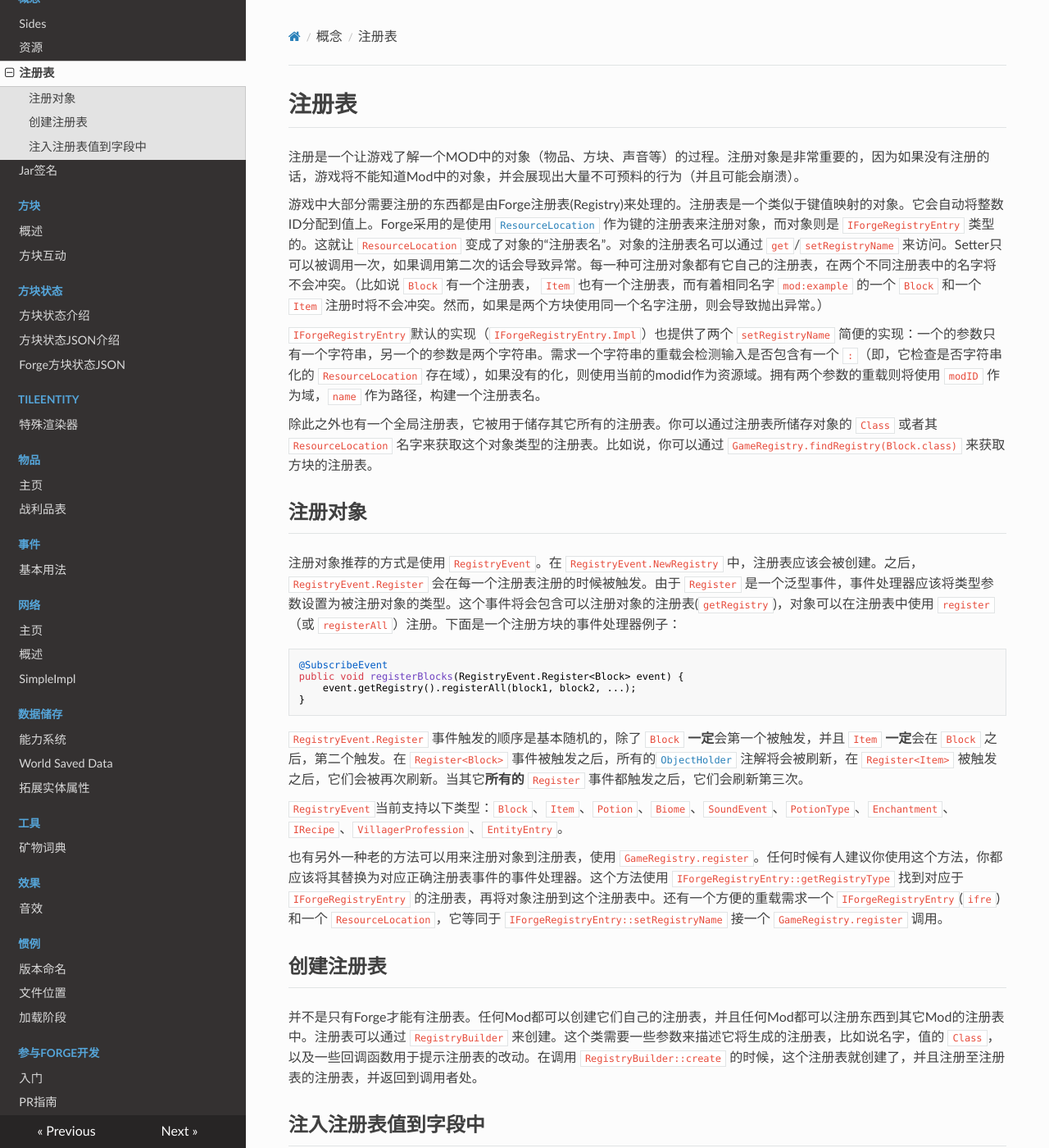
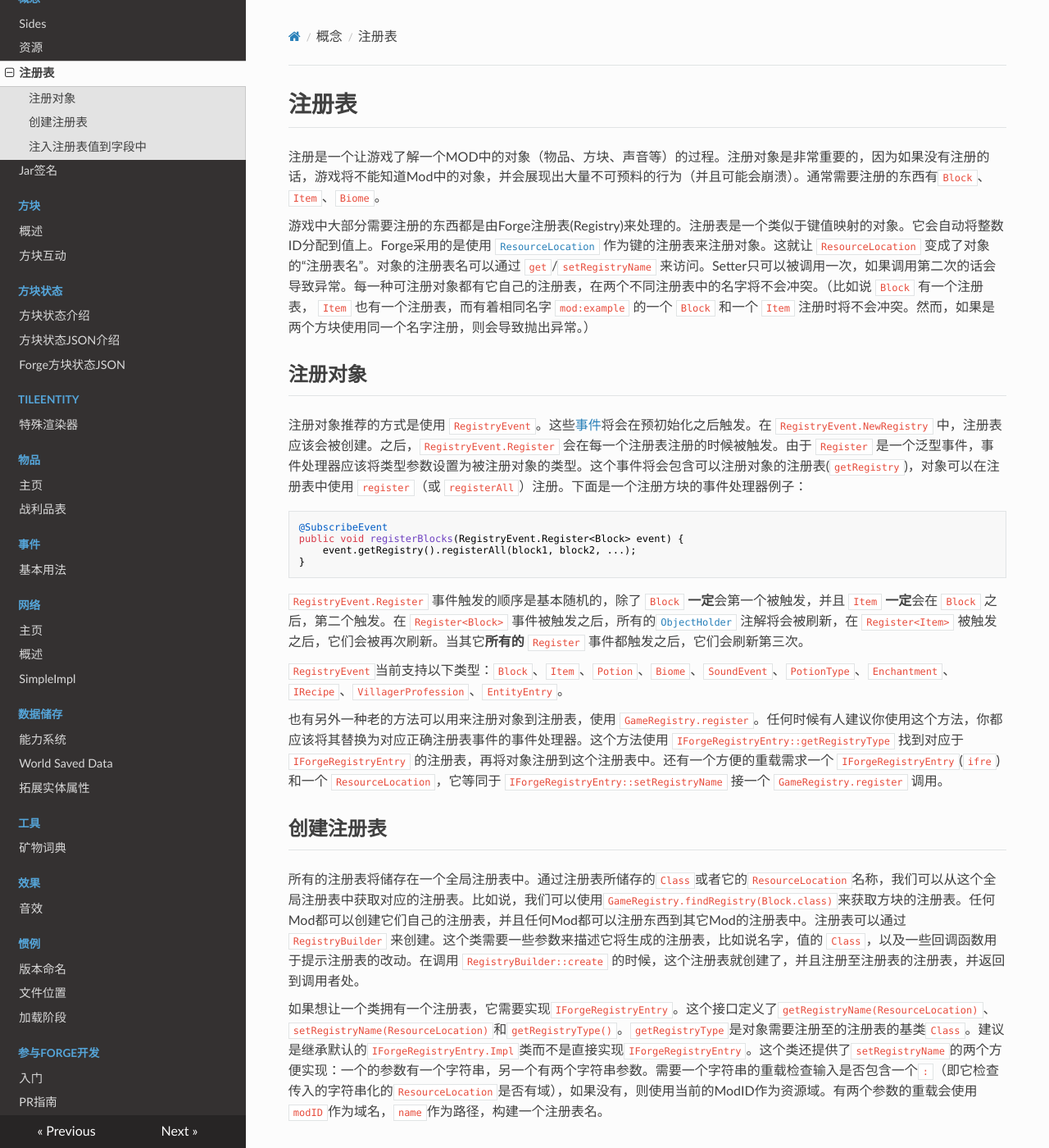
Before and after one commit to Krasjet/Forge-Documentation-CN, an MkDocs documentation site: the page built from docs/concepts/registries.md, in a window 1280 px wide and 1400 px high. Shown: the whole window at 82% size. Built offline with MkDocs 1.6.1, drawn with Linux system fonts in a browser that asks for light colours; nearby versions of some CDN libraries; old or Windows-style settings are respelled for this version of MkDocs.

Commit message:
Make Registries page more beginner friendly

````diff
--- a/docs/concepts/registries.md
+++ b/docs/concepts/registries.md
@@ -1,18 +1,14 @@
 注册表
 =====
 
-注册是一个让游戏了解一个MOD中的对象（物品、方块、声音等）的过程。注册对象是非常重要的，因为如果没有注册的话，游戏将不能知道Mod中的对象，并会展现出大量不可预料的行为（并且可能会崩溃）。
+注册是一个让游戏了解一个MOD中的对象（物品、方块、声音等）的过程。注册对象是非常重要的，因为如果没有注册的话，游戏将不能知道Mod中的对象，并会展现出大量不可预料的行为（并且可能会崩溃）。通常需要注册的东西有`Block`、`Item`、`Biome`。
 
-游戏中大部分需要注册的东西都是由Forge注册表(Registry)来处理的。注册表是一个类似于键值映射的对象。它会自动将整数ID分配到值上。Forge采用的是使用 [`ResourceLocation`][ResourceLocation] 作为键的注册表来注册对象，而对象则是 `IForgeRegistryEntry` 类型的。这就让 `ResourceLocation` 变成了对象的“注册表名"。对象的注册表名可以通过 `get`/`setRegistryName` 来访问。Setter只可以被调用一次，如果调用第二次的话会导致异常。每一种可注册对象都有它自己的注册表，在两个不同注册表中的名字将不会冲突。（比如说 `Block` 有一个注册表， `Item` 也有一个注册表，而有着相同名字 `mod:example` 的一个 `Block` 和一个 `Item` 注册时将不会冲突。然而，如果是两个方块使用同一个名字注册，则会导致抛出异常。）
-
-`IForgeRegistryEntry`默认的实现（`IForgeRegistryEntry.Impl`）也提供了两个 `setRegistryName` 简便的实现：一个的参数只有一个字符串，另一个的参数是两个字符串。需求一个字符串的重载会检测输入是否包含有一个 `:`（即，它检查是否字符串化的 `ResourceLocation` 存在域），如果没有的化，则使用当前的modid作为资源域。拥有两个参数的重载则将使用 `modID` 作为域，`name` 作为路径，构建一个注册表名。
-
-除此之外也有一个全局注册表，它被用于储存其它所有的注册表。你可以通过注册表所储存对象的 `Class` 或者其 `ResourceLocation` 名字来获取这个对象类型的注册表。比如说，你可以通过 `GameRegistry.findRegistry(Block.class)` 来获取方块的注册表。
+游戏中大部分需要注册的东西都是由Forge注册表(Registry)来处理的。注册表是一个类似于键值映射的对象。它会自动将整数ID分配到值上。Forge采用的是使用 [`ResourceLocation`][ResourceLocation] 作为键的注册表来注册对象。这就让 `ResourceLocation` 变成了对象的“注册表名"。对象的注册表名可以通过 `get`/`setRegistryName` 来访问。Setter只可以被调用一次，如果调用第二次的话会导致异常。每一种可注册对象都有它自己的注册表，在两个不同注册表中的名字将不会冲突。（比如说 `Block` 有一个注册表， `Item` 也有一个注册表，而有着相同名字 `mod:example` 的一个 `Block` 和一个 `Item` 注册时将不会冲突。然而，如果是两个方块使用同一个名字注册，则会导致抛出异常。）
 
 注册对象
 -------
 
-注册对象推荐的方式是使用 `RegistryEvent`。在 `RegistryEvent.NewRegistry` 中，注册表应该会被创建。之后，`RegistryEvent.Register` 会在每一个注册表注册的时候被触发。由于 `Register` 是一个泛型事件，事件处理器应该将类型参数设置为被注册对象的类型。这个事件将会包含可以注册对象的注册表(`getRegistry`)，对象可以在注册表中使用 `register`（或 `registerAll`）注册。下面是一个注册方块的事件处理器例子：
+注册对象推荐的方式是使用 `RegistryEvent`。这些[事件](../events/intro.md)将会在预初始化之后触发。在 `RegistryEvent.NewRegistry` 中，注册表应该会被创建。之后，`RegistryEvent.Register` 会在每一个注册表注册的时候被触发。由于 `Register` 是一个泛型事件，事件处理器应该将类型参数设置为被注册对象的类型。这个事件将会包含可以注册对象的注册表(`getRegistry`)，对象可以在注册表中使用 `register`（或 `registerAll`）注册。下面是一个注册方块的事件处理器例子：
 
 ```java
 @SubscribeEvent
@@ -30,7 +26,9 @@ public void registerBlocks(RegistryEvent.Register<Block> event) {
 创建注册表
 ---------
 
-并不是只有Forge才能有注册表。任何Mod都可以创建它们自己的注册表，并且任何Mod都可以注册东西到其它Mod的注册表中。注册表可以通过 `RegistryBuilder` 来创建。这个类需要一些参数来描述它将生成的注册表，比如说名字，值的 `Class`，以及一些回调函数用于提示注册表的改动。在调用 `RegistryBuilder::create` 的时候，这个注册表就创建了，并且注册至注册表的注册表，并返回到调用者处。
+所有的注册表将储存在一个全局注册表中。通过注册表所储存的`Class`或者它的`ResourceLocation`名称，我们可以从这个全局注册表中获取对应的注册表。比如说，我们可以使用`GameRegistry.findRegistry(Block.class)`来获取方块的注册表。任何Mod都可以创建它们自己的注册表，并且任何Mod都可以注册东西到其它Mod的注册表中。注册表可以通过 `RegistryBuilder` 来创建。这个类需要一些参数来描述它将生成的注册表，比如说名字，值的 `Class`，以及一些回调函数用于提示注册表的改动。在调用 `RegistryBuilder::create` 的时候，这个注册表就创建了，并且注册至注册表的注册表，并返回到调用者处。
+
+如果想让一个类拥有一个注册表，它需要实现`IForgeRegistryEntry`。这个接口定义了`getRegistryName(ResourceLocation)`、`setRegistryName(ResourceLocation)`和`getRegistryType()`。`getRegistryType`是对象需要注册至的注册表的基类`Class`。建议是继承默认的`IForgeRegistryEntry.Impl`类而不是直接实现`IForgeRegistryEntry`。这个类还提供了`setRegistryName`的两个方便实现：一个的参数有一个字符串，另一个有两个字符串参数。需要一个字符串的重载检查输入是否包含一个`:`（即它检查传入的字符串化的`ResourceLocation`是否有域），如果没有，则使用当前的ModID作为资源域。有两个参数的重载会使用`modID`作为域名，`name`作为路径，构建一个注册表名。
 
 注入注册表值到字段中
 ------------------
````
